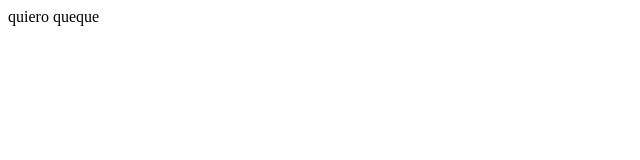
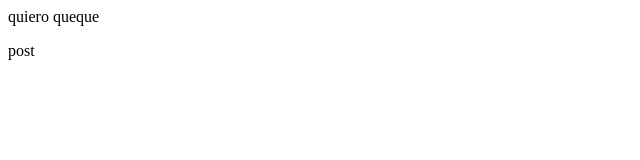
Before and after one commit to JuhaMemoirs/JuhaMemoirs.github.io, a plain HTML site: page index.html in a window 1280 px wide. Shown: the full height of the page, 0-640 px from the left. Drawn offline with Linux system fonts and the light colour scheme.

Commit message:
Add anchor tag to index.html

```diff
--- a/index.html
+++ b/index.html
@@ -1 +1,2 @@
 <p>quiero queque</p>
+<a>post</a>
```
